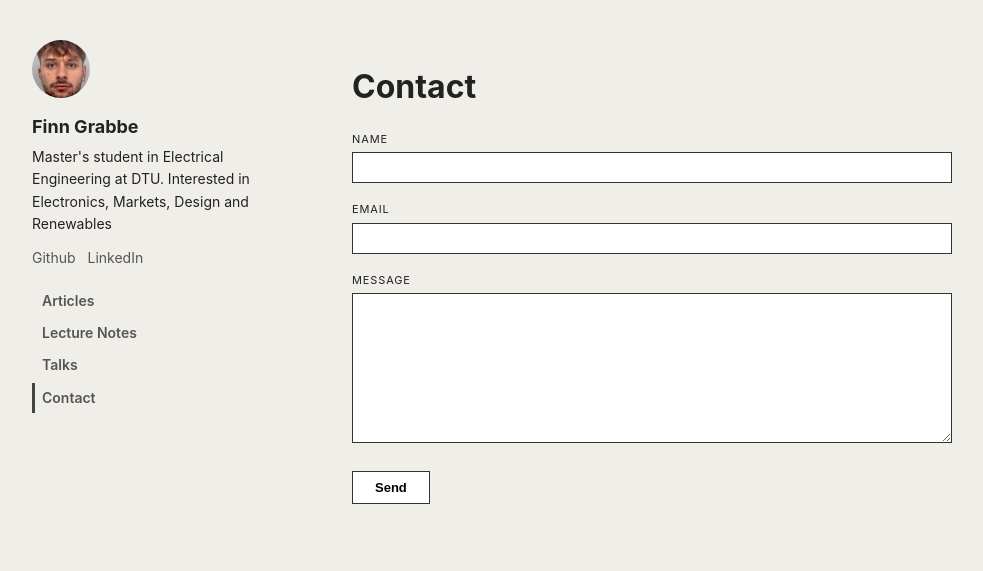
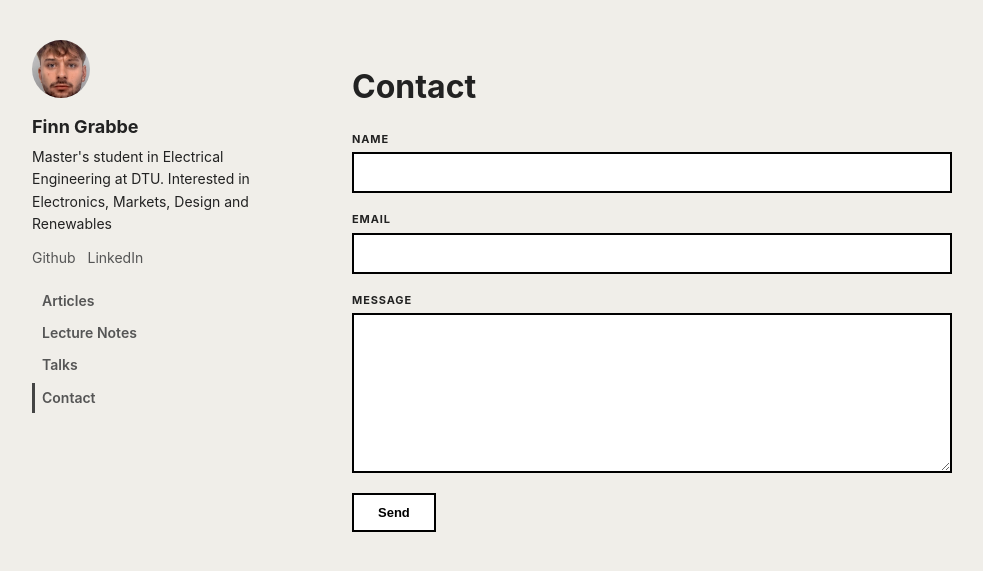
Before and after one commit to E0FError/E0FError.github.io, a Jekyll site: the page built from contact.md, in a window 1280 px wide. Shown: the top 571 px of the page, without its empty margins (58-1041 px from the left). Built offline with Jekyll 4.4.1, drawn with Linux system fonts in a browser that asks for light colours.

Commit message:
update contact page

```diff
--- a/assets/css/style.css
+++ b/assets/css/style.css
@@ -196,6 +196,7 @@ body {
   max-width: 600px;
 }
 
+/* labels stacked above fields, bold */
 .contact-form label {
   display: block;
   font-size: 11px;
@@ -203,23 +204,27 @@ body {
   letter-spacing: 0.08em;
   margin-top: 18px;
   margin-bottom: 4px;
+  font-weight: 700;      /* bold */
 }
 
+/* inputs and textarea: full width, stacked, taller, sharp corners */
 .contact-form input,
 .contact-form textarea {
+  display: block;
   width: 100%;
-  border: 1px solid #333;
-  border-radius: 0;
-  padding: 6px 8px;
+  box-sizing: border-box;
+  border: 2px solid #000;   /* thicker black outline */
+  border-radius: 0;         /* sharp edges */
+  padding: 10px 10px;       /* more height + inner padding */
   font-size: 14px;
   font-family: inherit;
-  box-sizing: border-box;
 }
 
+/* button under the fields */
 .contact-form button {
   margin-top: 20px;
-  padding: 8px 22px;
-  border: 1px solid #333;
+  padding: 10px 24px;
+  border: 2px solid #000;
   border-radius: 0;
   background: #fff;
   cursor: pointer;
```
